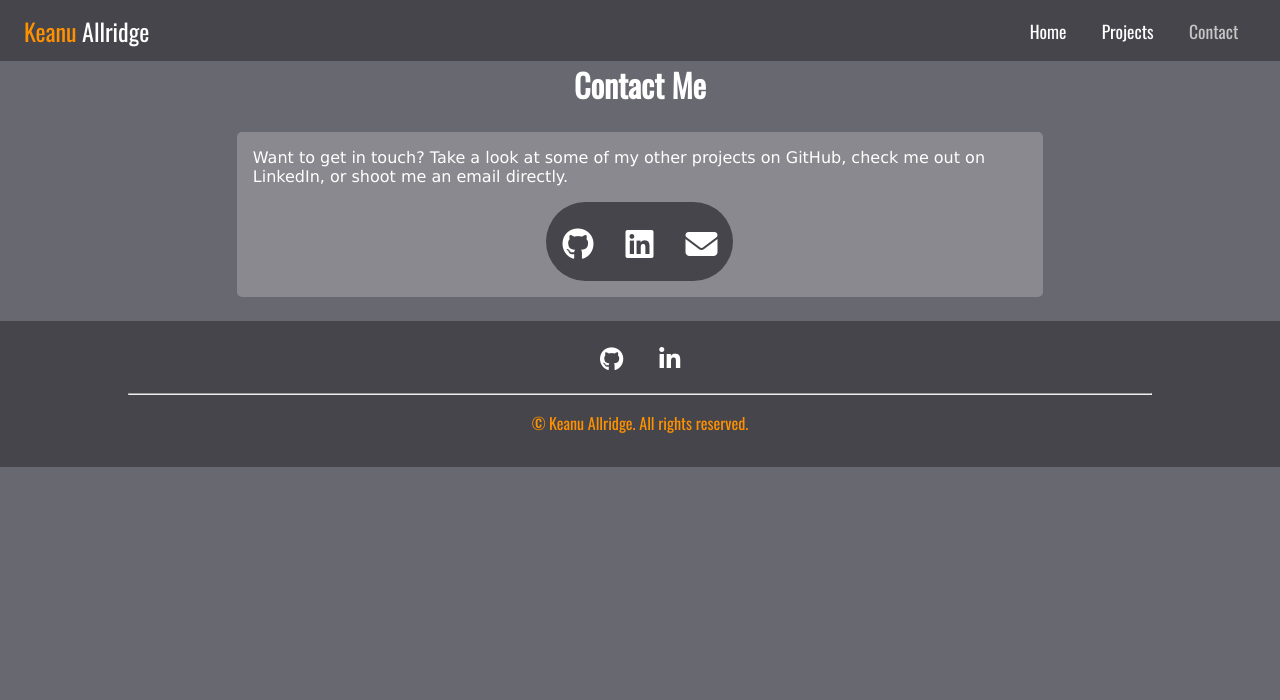
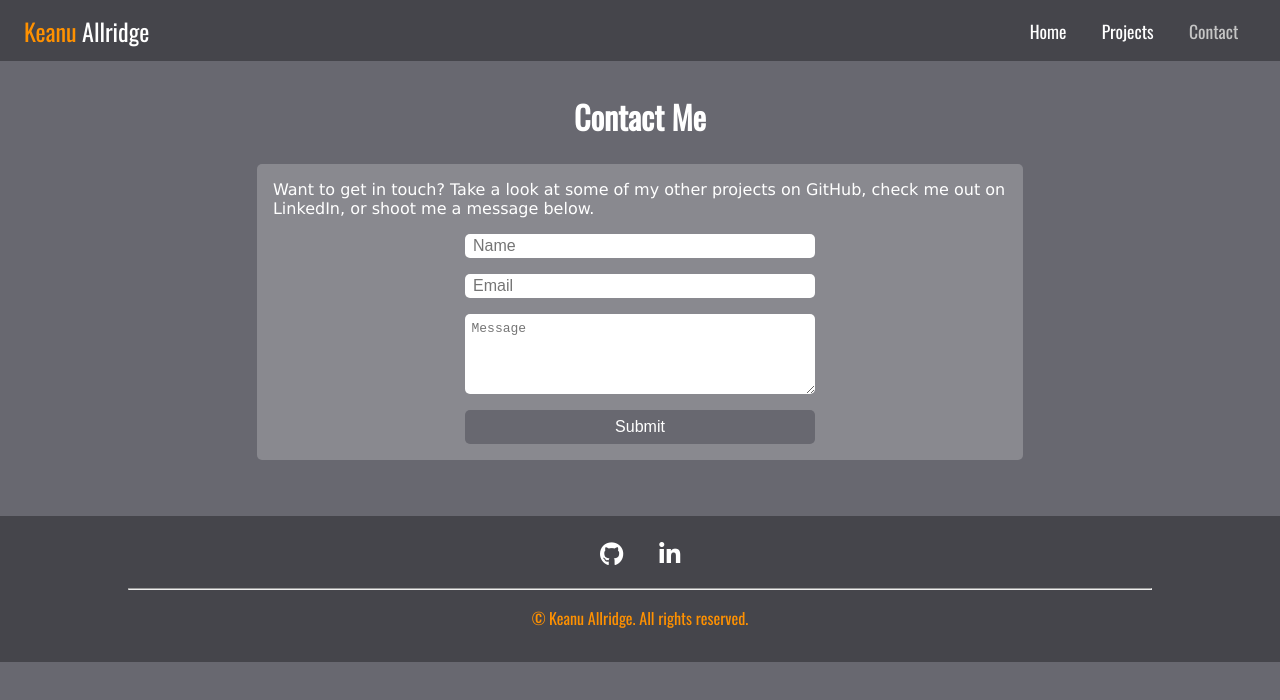
Before and after one commit to Kianek/vue-portfolio, a Vue app: page /contact in a window 1280 px wide. Shown: the top 700 px of the page. Built offline with nearby package versions, Linux system fonts and the light colour scheme.

Commit message:
Replace address element with  contact form

```diff
--- a/src/pages/Contact.vue
+++ b/src/pages/Contact.vue
@@ -1,38 +1,57 @@
 <template>
+<Page>
   <div class="container">
     <div class="contact-card">
       <h1 class="heading">Contact Me</h1>
       <div class="panel">
         <p>
           Want to get in touch? Take a look at some of my other projects on GitHub,
-          check me out on LinkedIn, or shoot me an email directly.
+          check me out on LinkedIn, or shoot me a message below.
         </p>
-        <address>
-          <ul class="contact-btn-group">
-            <li>
-              <a class="contact-info btn-rounded-lt" href="https://github.com/Kianek">
-                <i class="fab fa-github"></i>
-              </a>
-            </li>
-            <li>
-              <a class="contact-info" href="https://linkedin.com/in/keanu-allridge">
-                <i class="fab fa-linkedin"></i>
-              </a>
-            </li>
-            <li>
-              <a class="contact-info btn-rounded-rt" href="mailto:kallridge92@gmail.com">
-                <i class="fas fa-envelope"></i>
-              </a>
-            </li>
-          </ul>
-        </address>
+
+        <form @submit="sendMessage">
+          <input required type="text" placeholder="Name" v-model="name">
+          <input required type="email" placeholder="Email" v-model="email">
+          <textarea required name="message" placeholder="Message" v-model="message"></textarea>
+          <input type="submit" value="Submit">
+        </form>
       </div>
     </div>
   </div>
+
+</Page>
 </template>
 
 <script>
-export default {};
+import Page from '../components/layout/Page';
+
+export default {
+  data() {
+    return {
+      name: "",
+      email: "",
+      message: ""
+    }
+  },
+  methods: {
+    sendMessage: function(e) {
+      e.preventDefault();
+
+      const message = {
+        name: this.name,
+        email: this.email,
+        message: this.message
+      };
+
+      this.name = this.email = this.message = "";
+      console.log("Submitting message!");
+      console.log(message);
+    }
+  },
+  components: {
+    Page
+  }
+};
 </script>
 
 <style lang="scss" scoped>
@@ -40,6 +59,7 @@ export default {};
 
 main {
   background-color: $bg-primary;
+  min-height: 100%;
 }
 
 .contact-card {
@@ -85,6 +105,46 @@ main {
   background-color: $white;
 }
 
+form {
+  display: flex;
+  flex-direction: column;
+  width: 70%;
+  max-width: 350px;
+
+  input, textarea {
+    border: none;
+    border-radius: 5px;
+    margin-bottom: 1rem;
+    font-size: 1em;
+    padding: 0.5em;
+  }
+
+  input {
+    height: 1.5em;
+  }
+
+  input[type="submit"] {
+    background-color: $bg-primary;
+    color: $white;
+    height: 100%;
+    transition: 0.1s;
+
+    &:hover {
+    background-color: $bg-secondary;
+    color: orange;
+      cursor: pointer;
+    }
+  }
+
+  textarea {
+    font-size: 1em;
+    height: 5rem;
+  }
+
+  // input[type='submit'] {
+  // }
+}
+
 address {
   font-style: normal;
 }
```
